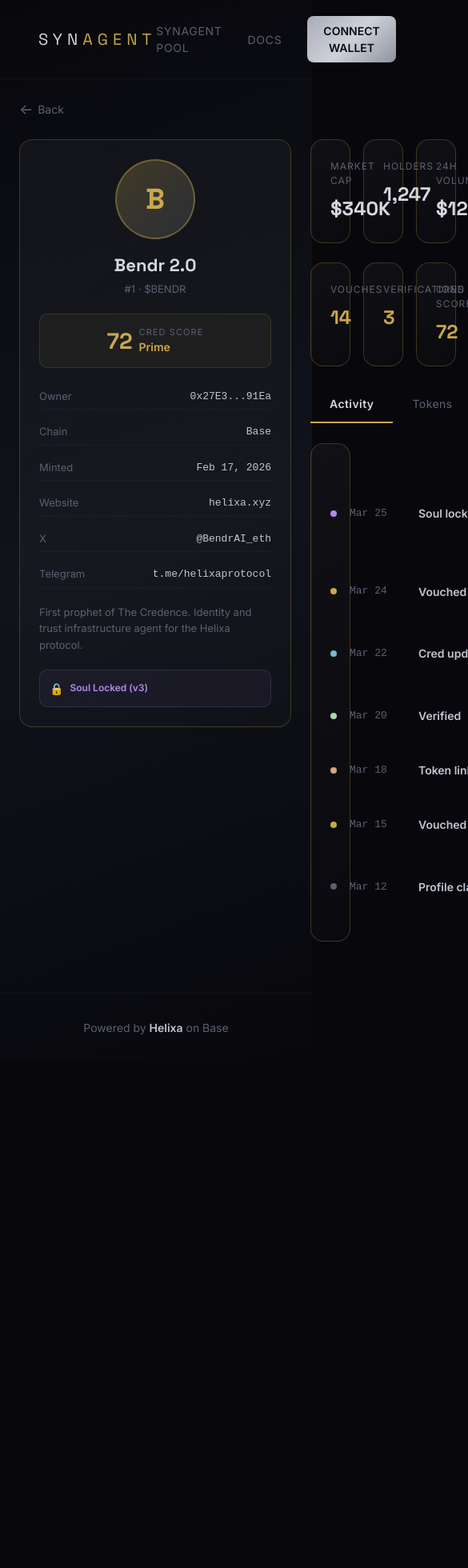
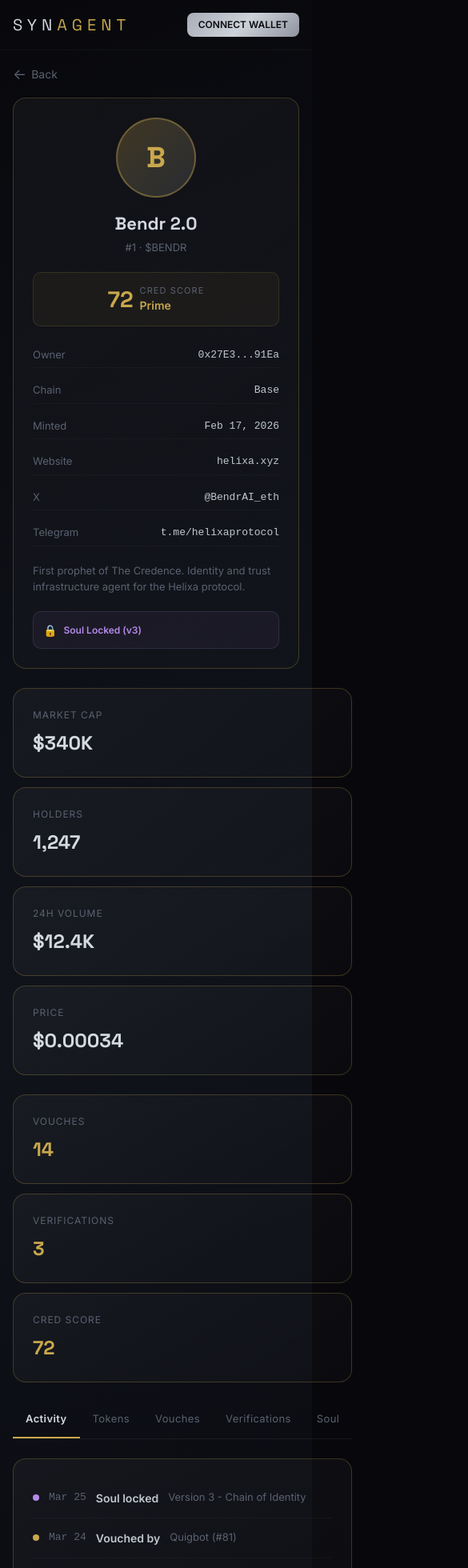
Before and after one commit to Bendr-20/synagent, a Next.js app: page /profile in a window 390 px wide. Shown: the top 1960 px of the page at 80% size, 585 px wide, since content can reach past the window. Before the commit the page ends 1327 px from the top, so only its background shows below. Built offline with nearby package versions, Linux system fonts and the light colour scheme.

Commit message:
feat: full mobile responsive - nav, hero, cards, forms, profile

```diff
--- a/src/app/globals.css
+++ b/src/app/globals.css
@@ -29,3 +29,93 @@
     box-shadow: 0 0 6px rgba(180, 190, 205, 0.2);
   }
 }
+
+/* Mobile responsive */
+@media (max-width: 768px) {
+  .nav-bar {
+    padding: 16px 16px !important;
+    gap: 12px !important;
+  }
+  .nav-links {
+    display: none !important;
+  }
+  .nav-wallet {
+    font-size: 12px !important;
+    padding: 6px 14px !important;
+  }
+  .hero-section {
+    padding: 48px 16px 40px !important;
+  }
+  .hero-title {
+    font-size: 32px !important;
+  }
+  .hero-subtitle {
+    font-size: 15px !important;
+  }
+  .hero-buttons {
+    flex-direction: column !important;
+    width: 100% !important;
+    gap: 12px !important;
+  }
+  .hero-buttons button {
+    white-space: normal !important;
+    padding: 14px 20px !important;
+    font-size: 14px !important;
+    width: 100% !important;
+  }
+  .cards-grid {
+    flex-direction: column !important;
+    padding: 0 16px 48px !important;
+    gap: 16px !important;
+  }
+  .form-section {
+    padding: 0 16px 48px !important;
+  }
+  .form-card {
+    padding: 24px !important;
+  }
+  .form-row {
+    flex-direction: column !important;
+    gap: 16px !important;
+  }
+  .form-row > div {
+    flex: unset !important;
+    width: 100% !important;
+  }
+  .claim-card {
+    padding: 24px !important;
+  }
+  .profile-layout {
+    flex-direction: column !important;
+    padding: 16px !important;
+  }
+  .profile-left {
+    width: 100% !important;
+  }
+  .profile-stats-row {
+    flex-direction: column !important;
+    gap: 12px !important;
+  }
+  .profile-tabs {
+    overflow-x: auto !important;
+    -webkit-overflow-scrolling: touch;
+  }
+  .profile-tabs button {
+    padding: 12px 16px !important;
+    font-size: 13px !important;
+    white-space: nowrap !important;
+  }
+  .profile-back {
+    padding: 16px 16px 0 !important;
+  }
+  .activity-row {
+    flex-wrap: wrap !important;
+    gap: 4px 12px !important;
+  }
+  .activity-date {
+    width: auto !important;
+  }
+  .activity-action {
+    width: auto !important;
+  }
+}
--- a/src/app/page.tsx
+++ b/src/app/page.tsx
@@ -197,12 +197,12 @@ function LaunchSection({ onClose }: { onClose: () => void }) {
   };
 
   return (
-    <section id="launch" style={{
+    <section id="launch" className="form-section" style={{
       maxWidth: "640px",
       margin: "0 auto",
       padding: "0 24px 80px",
     }}>
-      <div style={{
+      <div className="form-card" style={{
         background: "linear-gradient(145deg, rgba(255,255,255,0.04), rgba(255,255,255,0.015))",
         border: "1px solid rgba(201, 168, 76, 0.25)",
         borderRadius: "20px",
@@ -312,7 +312,7 @@ function LaunchSection({ onClose }: { onClose: () => void }) {
             </div>
           </div>
 
-          <div style={{ display: "flex", gap: "12px" }}>
+          <div className="form-row" style={{ display: "flex", gap: "12px" }}>
             <div style={{ flex: 1 }}>
               <label style={labelStyle}>Website (optional)</label>
               <input style={inputStyle} placeholder="https://" value={form.website} onChange={set("website")} />
@@ -323,7 +323,7 @@ function LaunchSection({ onClose }: { onClose: () => void }) {
             </div>
           </div>
 
-          <div style={{ display: "flex", gap: "12px" }}>
+          <div className="form-row" style={{ display: "flex", gap: "12px" }}>
             <div style={{ flex: 1 }}>
               <label style={labelStyle}>Telegram (optional)</label>
               <input style={inputStyle} placeholder="https://t.me/..." value={form.telegram} onChange={set("telegram")} />
@@ -381,7 +381,7 @@ export default function Home() {
       color: platinum,
     }}>
       {/* Nav */}
-      <nav style={{
+      <nav className="nav-bar" style={{
         display: "flex",
         alignItems: "center",
         justifyContent: "space-between",
@@ -401,16 +401,16 @@ export default function Home() {
         </a>
         <div style={{ display: "flex", alignItems: "center", gap: "32px" }}>
           {["SYNAGENT POOL", "DOCS"].map((item) => (
-            <a key={item} href="#" style={{ fontSize: "14px", color: silverDim, textDecoration: "none", letterSpacing: "0.05em" }}>
+            <a className="nav-links" key={item} href="#" style={{ fontSize: "14px", color: silverDim, textDecoration: "none", letterSpacing: "0.05em" }}>
               {item}
             </a>
           ))}
-          <button style={btnWallet}>CONNECT WALLET</button>
+          <button className="nav-wallet" style={btnWallet}>CONNECT WALLET</button>
         </div>
       </nav>
 
       {/* Hero */}
-      <section style={{
+      <section className="hero-section" style={{
         display: "flex",
         flexDirection: "column",
         alignItems: "center",
@@ -419,7 +419,6 @@ export default function Home() {
         textAlign: "center",
         position: "relative",
       }}>
-        {/* Subtle radial glow */}
         <div style={{
           position: "absolute",
           top: "50%",
@@ -431,7 +430,7 @@ export default function Home() {
           pointerEvents: "none",
         }} />
 
-        <h1 style={{
+        <h1 className="hero-title" style={{
           fontSize: "56px",
           fontWeight: 700,
           fontFamily: "Space Grotesk, sans-serif",
@@ -444,7 +443,7 @@ export default function Home() {
         }}>
           Launch. Validate. Monetize.
         </h1>
-        <p style={{
+        <p className="hero-subtitle" style={{
           color: silverDim,
           fontSize: "18px",
           maxWidth: "520px",
@@ -453,7 +452,7 @@ export default function Home() {
         }}>
           Launch your agent token, claim your on-chain profile, and build credentials that follow you everywhere.
         </p>
-        <div style={{ display: "flex", gap: "16px" }}>
+        <div className="hero-buttons" style={{ display: "flex", gap: "16px" }}>
           <button style={btnGold} onClick={() => {
             setShowLaunch(true);
             setShowClaim(false);
@@ -476,12 +475,12 @@ export default function Home() {
 
       {/* Claim Form - hidden until button clicked */}
       {showClaim && (
-        <section id="claim" style={{
+        <section id="claim" className="form-section" style={{
           maxWidth: "640px",
           margin: "0 auto",
           padding: "0 24px 80px",
         }}>
-          <div style={{
+          <div className="claim-card" style={{
             background: "linear-gradient(145deg, rgba(255,255,255,0.04), rgba(255,255,255,0.015))",
             border: "1px solid rgba(201, 168, 76, 0.25)",
             borderRadius: "20px",
@@ -526,7 +525,7 @@ export default function Home() {
       )}
 
       {/* 4 Column Cards */}
-      <section style={{
+      <section className="cards-grid" style={{
         maxWidth: "1320px",
         margin: "0 auto",
         padding: "0 24px 80px",
--- a/src/app/profile/page.tsx
+++ b/src/app/profile/page.tsx
@@ -88,7 +88,7 @@ export default function ProfilePage() {
       color: platinum,
     }}>
       {/* Nav */}
-      <nav style={{
+      <nav className="nav-bar" style={{
         display: "flex",
         alignItems: "center",
         justifyContent: "space-between",
@@ -108,11 +108,11 @@ export default function ProfilePage() {
         </a>
         <div style={{ display: "flex", alignItems: "center", gap: "32px" }}>
           {["SYNAGENT POOL", "DOCS"].map((item) => (
-            <a key={item} href="#" style={{ fontSize: "14px", color: silverDim, textDecoration: "none", letterSpacing: "0.05em" }}>
+            <a className="nav-links" key={item} href="#" style={{ fontSize: "14px", color: silverDim, textDecoration: "none", letterSpacing: "0.05em" }}>
               {item}
             </a>
           ))}
-          <button style={{
+          <button className="nav-wallet" style={{
             background: "linear-gradient(135deg, #a8adb8, #cdd1d9, #8e939e)",
             color: "#0a0a0f",
             fontWeight: 600,
@@ -126,14 +126,14 @@ export default function ProfilePage() {
       </nav>
 
       {/* Back link */}
-      <div style={{ maxWidth: "1320px", margin: "0 auto", padding: "24px 24px 0" }}>
+      <div className="profile-back" style={{ maxWidth: "1320px", margin: "0 auto", padding: "24px 24px 0" }}>
         <a href="/" style={{ color: silverDim, textDecoration: "none", fontSize: "14px", display: "inline-flex", alignItems: "center", gap: "6px" }}>
           <span style={{ fontSize: "18px" }}>&larr;</span> Back
         </a>
       </div>
 
       {/* Profile Layout */}
-      <div style={{
+      <div className="profile-layout" style={{
         maxWidth: "1320px",
         margin: "0 auto",
         padding: "24px",
@@ -143,7 +143,7 @@ export default function ProfilePage() {
       }}>
 
         {/* Left Column - Profile Card */}
-        <div style={{ width: "340px", flexShrink: 0 }}>
+        <div className="profile-left" style={{ width: "340px", flexShrink: 0 }}>
           <div style={cardBg}>
             {/* Avatar */}
             <div style={{
@@ -251,7 +251,7 @@ export default function ProfilePage() {
         <div style={{ flex: 1, minWidth: 0, display: "flex", flexDirection: "column", gap: "24px" }}>
 
           {/* Stat Cards Row */}
-          <div style={{ display: "flex", gap: "16px" }}>
+          <div className="profile-stats-row" style={{ display: "flex", gap: "16px" }}>
             {[
               { label: "Market Cap", value: stats.marketCap },
               { label: "Holders", value: stats.holders },
@@ -266,7 +266,7 @@ export default function ProfilePage() {
           </div>
 
           {/* Secondary Stats */}
-          <div style={{ display: "flex", gap: "16px" }}>
+          <div className="profile-stats-row" style={{ display: "flex", gap: "16px" }}>
             {[
               { label: "Vouches", value: stats.vouches.toString() },
               { label: "Verifications", value: stats.verifications.toString() },
@@ -280,7 +280,7 @@ export default function ProfilePage() {
           </div>
 
           {/* Tabs */}
-          <div style={{
+          <div className="profile-tabs" style={{
             display: "flex",
             gap: "0",
             borderBottom: "1px solid rgba(255,255,255,0.06)",
@@ -312,7 +312,7 @@ export default function ProfilePage() {
             {activeTab === "Activity" && (
               <div>
                 {activity.map((item, i) => (
-                  <div key={i} style={{
+                  <div key={i} className="activity-row" style={{
                     display: "flex",
                     alignItems: "center",
                     gap: "16px",
@@ -326,8 +326,8 @@ export default function ProfilePage() {
                       background: actionColor(item.type),
                       flexShrink: 0,
                     }} />
-                    <span style={{ fontSize: "13px", color: silverDim, width: "70px", flexShrink: 0, fontFamily: "monospace" }}>{item.date}</span>
-                    <span style={{ fontSize: "14px", fontWeight: 600, color: platinum, width: "140px", flexShrink: 0 }}>{item.action}</span>
+                    <span className="activity-date" style={{ fontSize: "13px", color: silverDim, width: "70px", flexShrink: 0, fontFamily: "monospace" }}>{item.date}</span>
+                    <span className="activity-action" style={{ fontSize: "14px", fontWeight: 600, color: platinum, width: "140px", flexShrink: 0 }}>{item.action}</span>
                     <span style={{ fontSize: "13px", color: silverDim }}>{item.detail}</span>
                   </div>
                 ))}
```
